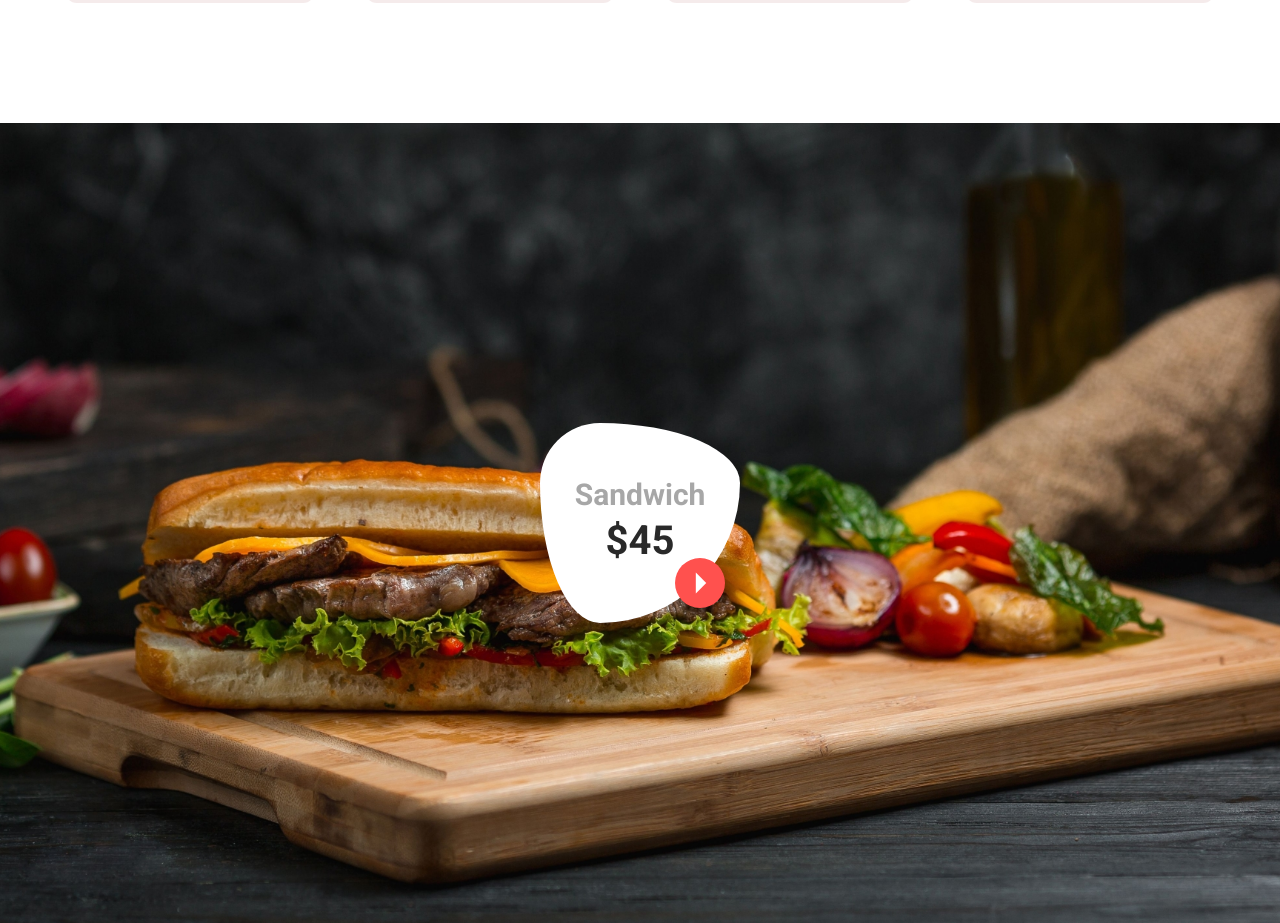
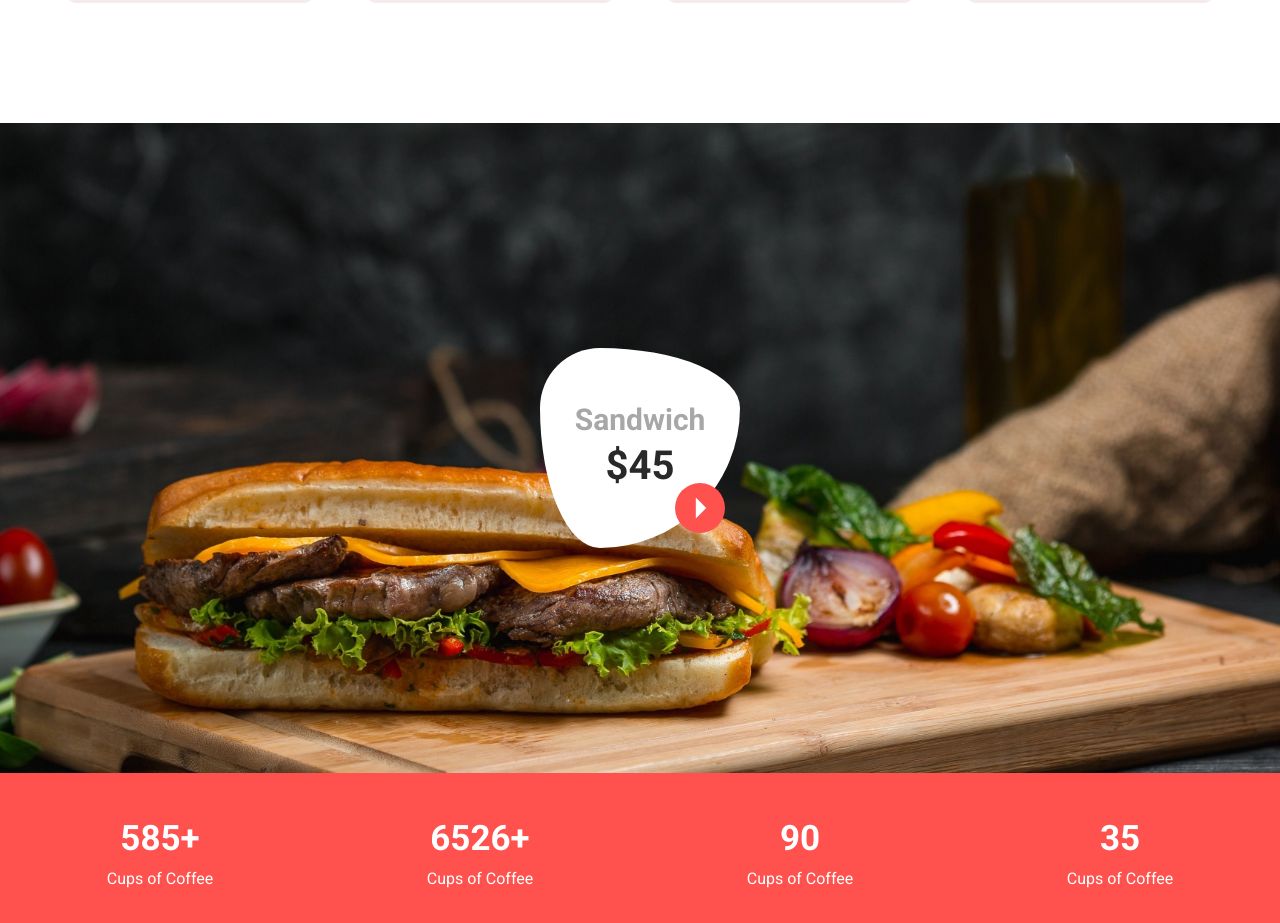
Before and after one commit to Trungdev1611/foodApp, a React (Create React App) app: page / in a window 1280 px wide. Shown: the part 3851-4774 px from the top of the page. Built offline with nearby package versions, Linux system fonts and the light colour scheme.

Commit message:
tam xong home

```diff
--- a/src/Components/counter/Counter.js
+++ b/src/Components/counter/Counter.js
@@ -1,11 +1,19 @@
 import React, { useState } from 'react'
 import './counter.scss'
 import ArrowRightIcon from '@mui/icons-material/ArrowRight';
+import Counterbottom from './Counterbottom';
 const Counter = () => {
+
+
     const [videoshow, setVideoshow] = useState(false)
     return (
-        <section className='counter' style={{}}>
-            {videoshow ? <div className="video" onClick={() => setVideoshow(false)}></div> : null}
+        <section className='counter'>
+            {videoshow ?
+                <div>
+                    <div className="modal-video" onClick={() => setVideoshow(false)}></div>
+                    <iframe src="https://www.youtube.com/embed/PxhR2CuVq6Q" title='video'></iframe>
+                </div>
+                : null}
 
             <div className='counter-content'>
                 <div className="counter-heart">
@@ -14,15 +22,16 @@ const Counter = () => {
 
                 </div>
 
-                <div className="counter-effect">
+                <div className="counter-effect" >
                     <span className="top-left"></span>
                     <span className="bottom-left"></span>
                     <span className="top-right"></span>
                     <span className="bottom-right" onClick={() => setVideoshow(true)}>{!videoshow ? <ArrowRightIcon className='arrow-icon' /> :
-                        <iframe src="https://www.youtube.com/embed/PxhR2CuVq6Q" width={622} height={350} title='video'></iframe>
+                        null
                     }</span>
                 </div>
             </div>
+            <Counterbottom />
         </section>
     )
 }
--- /dev/null
+++ b/src/Components/counter/Counterbottom.js
@@ -0,0 +1,37 @@
+import React from 'react'
+import './counterbottom.scss'
+import useCounter from './Usecounter'
+const Counterbottom = () => {
+    return (
+
+        <div className='counter-bottom'>
+            {console.log('counterbottom')}
+            <div className='counter-bottom__item'>
+                <h3 className="counter-bottom__number">
+                    {useCounter(0, 16, 585)}+
+                </h3>
+                <p className='counter-bottom__desc'>Cups of Coffee</p>
+            </div>
+            <div className='counter-bottom__item'>
+                <h3 className="counter-bottom__number">
+                    {useCounter(0, 123, 6526)}+
+                </h3>
+                <p className='counter-bottom__desc'>Cups of Coffee</p>
+            </div>
+            <div className='counter-bottom__item'>
+                <h3 className="counter-bottom__number">
+                    {useCounter(0, 2, 90)}
+                </h3>
+                <p className='counter-bottom__desc'>Cups of Coffee</p>
+            </div>
+            <div className='counter-bottom__item'>
+                <h3 className="counter-bottom__number">
+                    {useCounter(0, 1, 35)}
+                </h3>
+                <p className='counter-bottom__desc'>Cups of Coffee</p>
+            </div>
+        </div>
+    )
+}
+
+export default Counterbottom
--- /dev/null
+++ b/src/Components/counter/Usecounter.js
@@ -0,0 +1,23 @@
+import { useState, useEffect } from 'react'
+
+const useCounter = (counterstart, inc, target) => {
+    const [counter, setCounter] = useState(counterstart)
+    useEffect(() => {
+
+        if (counter < target) {
+            setTimeout(() => setCounter(counter + inc), 60)
+            console.log('test')
+        }
+        else {
+            setCounter(target)
+        }
+
+
+
+
+    }, [target, inc, counter])
+    console.log('counter', counter)
+    return counter
+}
+
+export default useCounter
--- a/src/Components/counter/counter.scss
+++ b/src/Components/counter/counter.scss
@@ -9,9 +9,11 @@ section.counter {
        height: 100vh;
        & .counter-content {
         position: absolute;
-        top: 50%;
+        top: calc(50% - 7.5rem);
+        // top: 0;
         left: 50%;
         transform: translate(-50%, -50%);
+
         &:hover .counter-heart {
             background-color: #ff514e;
             & h3, h4 {
@@ -108,7 +110,7 @@ section.counter {
        }
 
 }
-.video {
+.modal-video {
     position: fixed;
     top: 0;
     left: 0;
@@ -119,7 +121,28 @@ section.counter {
 }
 iframe {
     position: fixed;
-    top:-50%;
-    left: -110%;
     z-index: 3;
+    width: 90%;
+     height: calc(90% * 9 / 16);
+     top: 50%;
+     left: 50%;
+     transform: translate(-50%, -50%);
+animation: scalevideo 1s ease-in-out ;
+    transform-origin: center;
 }
+
+@keyframes scalevideo{
+    0% {
+      transform:  translate(-50%, -50%) scale(0);
+
+
+    //   width: 0;
+    //   transform-origin: center;
+    }
+    100% {
+       transform:  translate(-50%, -50%) scale(1);
+
+
+        // width: 100%;
+    }
+}
--- /dev/null
+++ b/src/Components/counter/counterbottom.scss
@@ -0,0 +1,31 @@
+@import './../../assets/style/mixin.scss';
+.counter-bottom {
+    background-color: #ff514e;
+    position: absolute;
+    bottom: 0;
+    width: 100%;
+    display: flex;
+    align-items: center;
+    justify-content: space-around;
+    color: white;
+    padding: 10px 0;
+    min-height: 15rem;
+    // border: 3px solid yellow;
+    flex-wrap: wrap;
+    &__item {
+        text-align: center;
+        @include desktop-maxwidth {
+            width: 50%;
+          margin-bottom: 10px;
+            // border: 1px solid blue;
+        }
+    }
+    & h3 {
+        font-size: 3.5rem;
+        font-weight: 600;
+        padding: 10px 0;
+    }
+    & p {
+        font-size: 1.6rem;
+    }
+}
```
